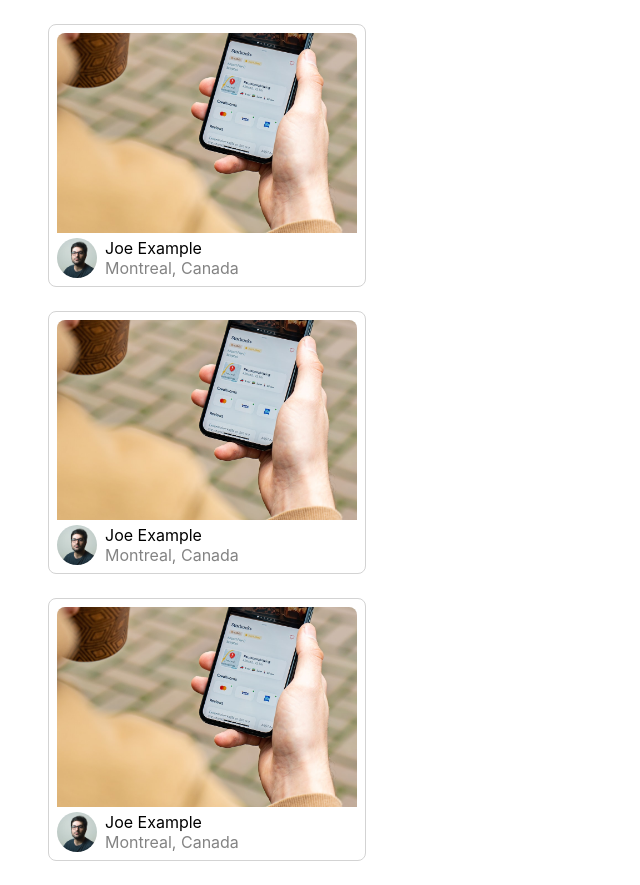
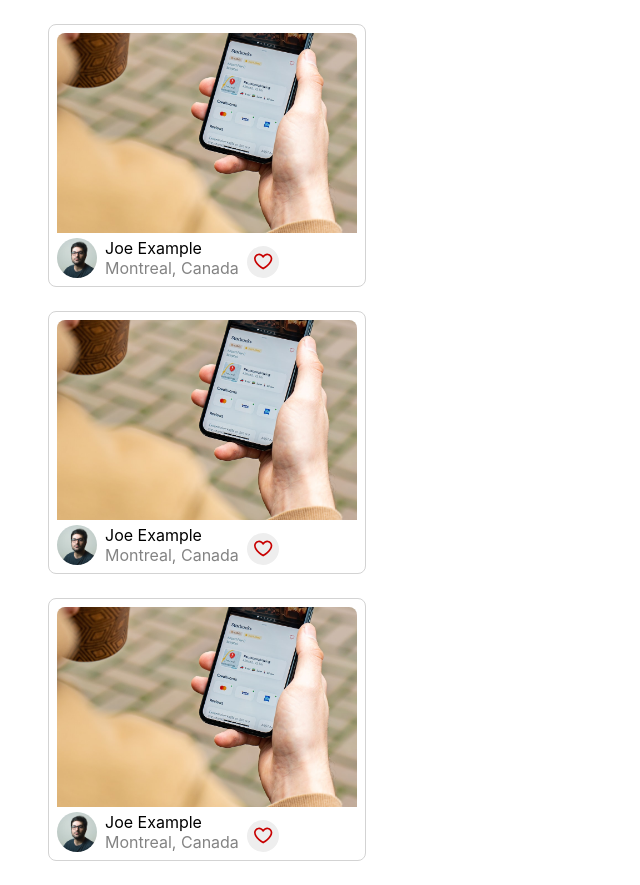
Before and after one commit to ealhl/photolabs, a React (Create React App) app in the folder frontend/: page / in a window 1280 px wide. Shown: the whole page, without its empty margins (0-640 px from the left). Built offline with nearby package versions, Linux system fonts and the light colour scheme; the HTML template or start-up script is replaced by a standard one.

Commit message:
add fav button

```diff
--- a/frontend/src/App.jsx
+++ b/frontend/src/App.jsx
@@ -3,6 +3,7 @@ import React from 'react';
 import PhotoListItem from './components/PhotoListItem';
 import './App.scss';
 import PhotoList from './components/PhotoList';
+
 
 const sampleDataForPhotoListItem = {
   id: "1",
--- a/frontend/src/components/PhotoFavButton.jsx
+++ b/frontend/src/components/PhotoFavButton.jsx
@@ -3,14 +3,15 @@ import React, { useCallback, useState } from 'react';
 import FavIcon from './FavIcon';
 import '../styles/PhotoFavButton.scss';
 
-function PhotoFavButton() {
+const PhotoFavButton = ({ onClick, isActive }) => {
   return (
-    <div className="photo-list__fav-icon">
+    <div className={`photo-list__fav-icon ${isActive ? 'active' : ''}`} onClick={onClick}>
       <div className="photo-list__fav-icon-svg">
-        {/* Insert React */}
+        <FavIcon />
       </div>
     </div>
   );
-}
+};
+
 
 export default PhotoFavButton;
--- a/frontend/src/components/PhotoListItem.jsx
+++ b/frontend/src/components/PhotoListItem.jsx
@@ -1,9 +1,15 @@
-import React from "react";
-
+import React, { useState } from "react";
+import PhotoFavButton from './PhotoFavButton';
 import "../styles/PhotoListItem.scss";
 
 const PhotoListItem = (props) => {
   /* Insert React */
+    const [isFavorited, setIsFavorited] = useState(false);
+
+    const handleFavButtonClick = () => {
+      setIsFavorited(!isFavorited);
+    };
+
   return (
 <div className="photo-list__item">
   <img className="photo-list__image" src={props.photo.imageSource} alt="Photo" />
@@ -13,6 +19,10 @@ const PhotoListItem = (props) => {
       <div className="photo-list__user-details">{props.photo.username}</div>
      <div className="photo-list__user-location">{props.photo.location.city}, {props.photo.location.country}</div>
     </div>
+    <PhotoFavButton
+          onClick={handleFavButtonClick}
+          isActive={isFavorited}
+        />
   </div>
 </div>
   );
--- a/frontend/src/styles/PhotoFavButton.scss
+++ b/frontend/src/styles/PhotoFavButton.scss
@@ -12,6 +12,10 @@
   border-radius: 100%;
 }
 
+.photo-list__fav-icon.active {
+  fill: red; /* Change fill color for active state */
+}
+
 .photo-list__fav-icon-svg {
   padding: 7px;
   top: 2px;
```
Also changed, not shown: frontend/src/styles/PhotoListItem.scss (line endings or trailing spaces).
